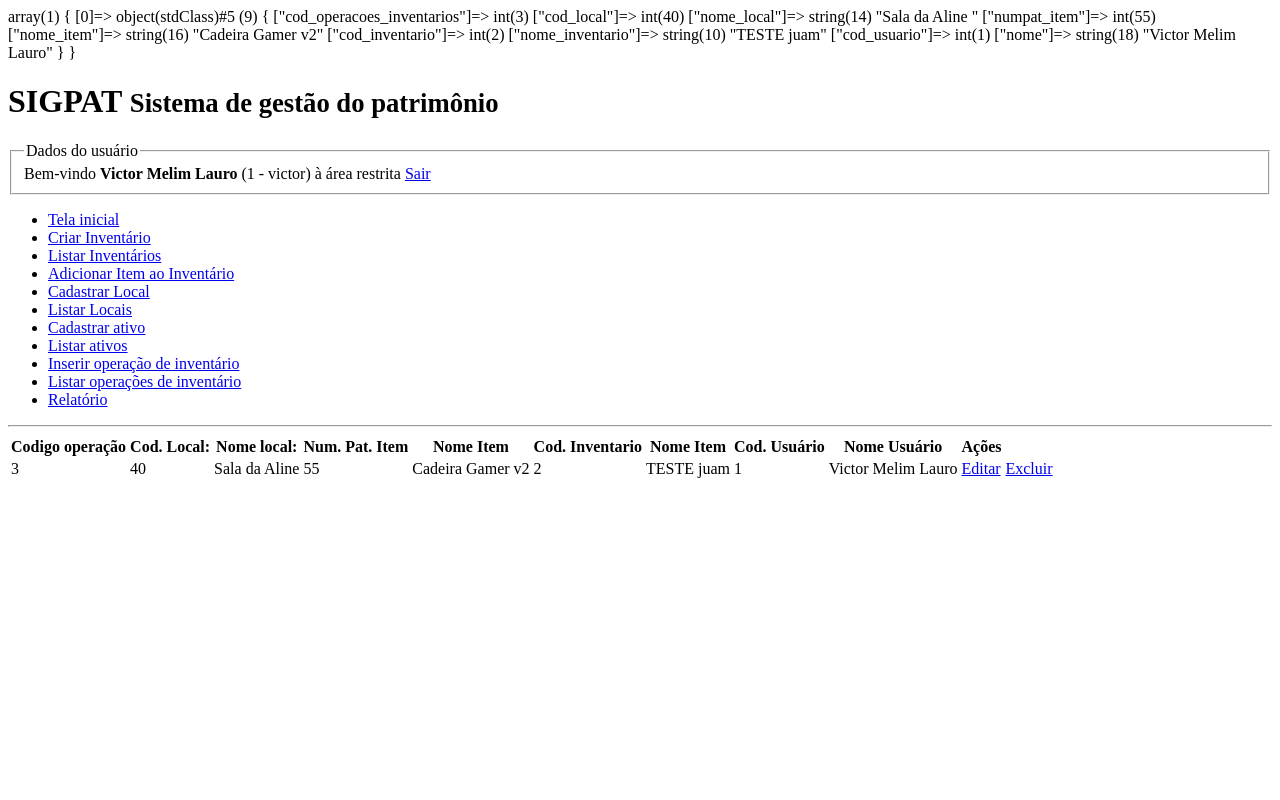
After one commit to victormelimlauro/SIGPAT, a PHP site: page /modulos/operacoes_inventarios/listar_operacoes.php in a window 1280 px wide. The commit adds this page. Run offline with PHP 8.4, Linux system fonts and the light colour scheme; a user stored in the database is signed in; data comes from the database, SQL or seed files in the repository; both versions use the stored data as it was after the commit; data that the repository does not hold is empty.

Commit message:
Atualizações gerais

```diff
--- a/DAO/OperacaoInventarioDAO.php
+++ b/DAO/OperacaoInventarioDAO.php
@@ -23,6 +23,24 @@ class OperacaoInventarioDAO {
         var_dump($stmt);
     }
 
+    public function getAllRows() {
+        $stmt = $this->conexao->prepare("SELECT  cod_operacoes_inventarios, b.cod_local, b.nome_local, c.numpat_item, c.nome_item, d.cod_inventario, d.nome_inventario, e.cod_usuario, e.nome
+        FROM operacoes_inventarios as A
+        INNER JOIN locais as B on a.cod_local= b.cod_local
+        INNER JOIN itens  as C on a.numpat_item = c.numpat_item
+        INNER JOIN inventarios  as D on a.cod_inventario = d.cod_inventario
+        INNER JOIN usuarios  as E on a.cod_usuario = e.cod_usuario");
+        $stmt->execute();
+
+        $arr_inventarios = array();
+
+        while ($row = $stmt->fetchObject()) {
+            $arr_inventarios[] = $row;
+        }
+
+        return $arr_inventarios;
+    }
+
 
 }
 
--- a/includes/cabecalho.php
+++ b/includes/cabecalho.php
@@ -48,6 +48,8 @@ try {
             <li><a href="/modulos/itens/cadastrar_item.php">Cadastrar ativo</a></li>
             <li><a href="/modulos/itens/lista_itens.php">Listar ativos</a></li>
             <li><a href="/modulos/operacoes_inventarios/cadastrar_operacao.php">Inserir operação de inventário</a></li>
+            <li><a href="/modulos/operacoes_inventarios/listar_operacoes.php">Listar operações de inventário</a></li>
+            <li><a href="/modulos/relatorios/status_itens_inventarios.php">Relatório</a></li>
         </ul>
     </nav>
     <hr>
--- /dev/null
+++ b/modulos/operacoes_inventarios/listar_operacoes.php
@@ -0,0 +1,67 @@
+<?php
+
+try {
+
+    include "../../DAO/OperacaoInventarioDAO.php";
+
+    $OperacaoInventario_dao = new OperacaoInventarioDAO();
+
+    $lista_OperacaoInventario = $OperacaoInventario_dao->getAllRows();
+
+    $total_itens = count($lista_OperacaoInventario);
+
+    var_dump($lista_OperacaoInventario);
+} catch(Exception $e) {
+
+    echo $e->getMessage();
+
+}
+?>
+<html>
+    <head>
+        <title> Listar produtos </title>
+    </head>
+
+    <body>
+        <?php include '../../includes/cabecalho.php' ?>
+
+        <main>
+        <table>
+                <thead>
+                    <tr>
+                        <th>Codigo operação</th>
+                        <th>Cod. Local:</th>
+                        <th>Nome local:</th>
+                        <th>Num. Pat. Item</th>
+                        <th>Nome Item</th>
+                        <th>Cod. Inventario</th>
+                        <th>Nome Item</th>
+                        <th>Cod. Usuário</th>
+                        <th>Nome Usuário</th>
+                        <th>Ações</th>
+                    </tr>
+                </thead>
+                <tbody>
+                    <?php for($i=0; $i<$total_itens; $i++): ?>
+                    <tr>
+                        <td> <?= $lista_OperacaoInventario[$i]->cod_operacoes_inventarios ?> </td>
+                        <td> <?= $lista_OperacaoInventario[$i]->cod_local ?> </td>
+                        <td> <?= $lista_OperacaoInventario[$i]->nome_local ?> </td>
+                        <td> <?= $lista_OperacaoInventario[$i]->numpat_item ?> </td>
+                        <td> <?= $lista_OperacaoInventario[$i]->nome_item ?> </td>
+                        <td> <?= $lista_OperacaoInventario[$i]->cod_inventario ?> </td>
+                        <td> <?= $lista_OperacaoInventario[$i]->nome_inventario ?> </td>
+                        <td> <?= $lista_OperacaoInventario[$i]->cod_usuario ?> </td>
+                        <td> <?= $lista_OperacaoInventario[$i]->nome ?> </td>
+                        <td>
+                            <a href="cadastrar_item.php?cod_item=<?= $lista_itens[$i]->cod_item ?>">
+                                Editar</a>
+                        </td>
+                        <td>
+                            <a href="cadastrar_item.php?excluir=true&cod_item=<?= $lista_itens[$i]->cod_item ?>">
+                                Excluir</a>
+                        </td>
+                    </tr>
+                    <?php endfor ?>
+                </tbody>
+            </table>
```
Also changed, not shown: BaseDeDados.sql (+8 -5 lines), modulos/relatorios/status_itens_inventarios.php (added, +82 -0 lines), modulos/local/cadastrar_local.php (renamed from modulos/locais/cadastrar_local.php), modulos/local/listar_locais.php (renamed from modulos/locais/listar_locais.php).
